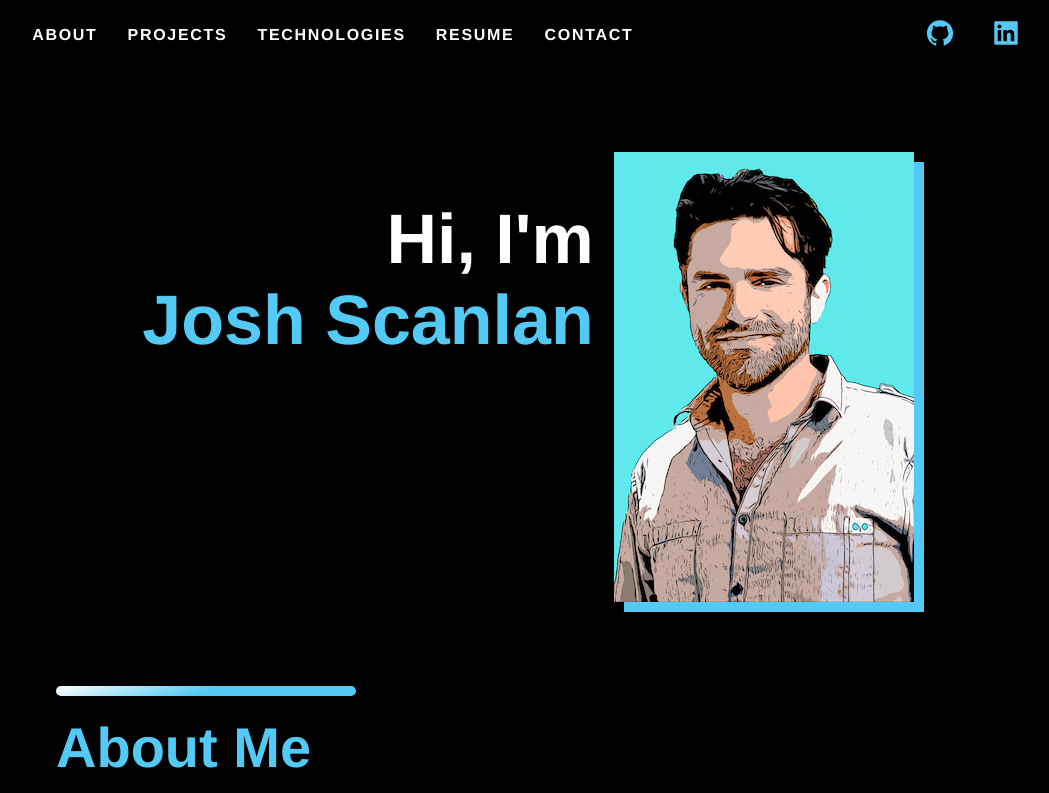
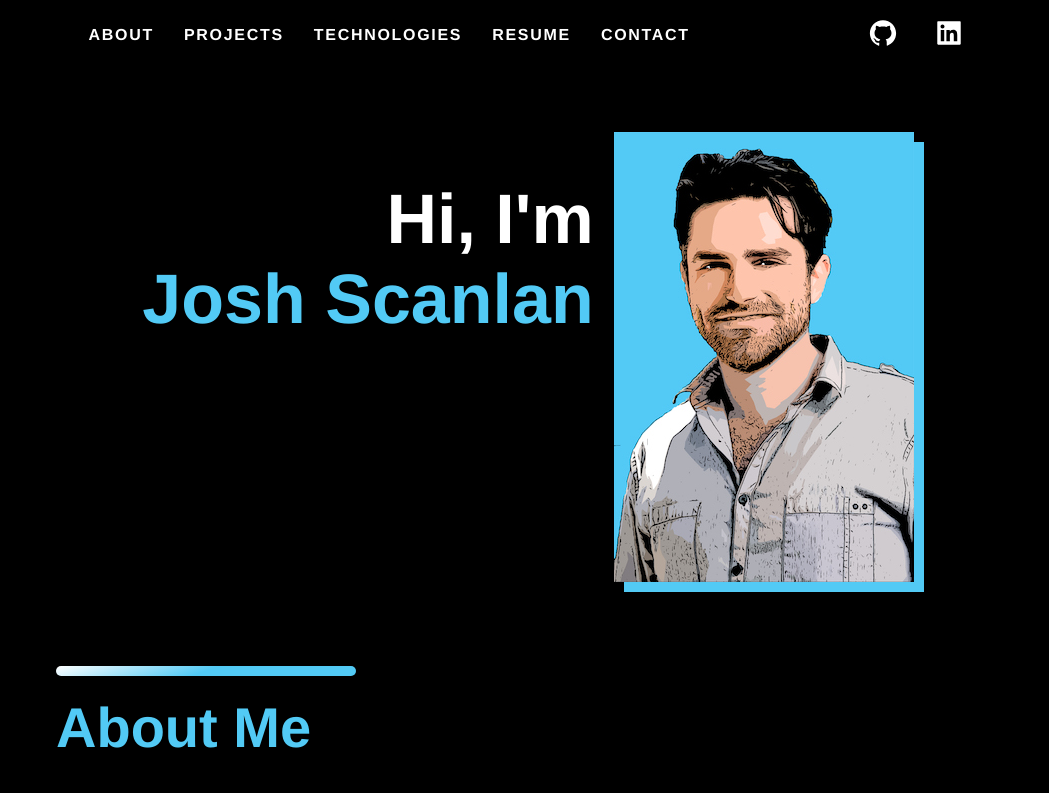
Before and after one commit to joshuascan/personal-portfolio, a Next.js app: page / in a window 1280 px wide. Shown: the top 793 px of the page, without its empty margins (112-1161 px from the left). Built offline with nearby package versions, Linux system fonts and the light colour scheme.

Commit message:
adds updated profile pic

```diff
--- a/src/components/Header/HeaderStyles.js
+++ b/src/components/Header/HeaderStyles.js
@@ -2,9 +2,15 @@ import styled from "styled-components";
 
 export const HeaderWrapper = styled.div`
   display: flex;
-  justify-content: space-around;
+  justify-content: space-evenly;
   align-items: center;
-  margin-bottom: 5rem;
+  position: fixed;
+  left: 0;
+  right: 0;
+  margin: auto;
+  width: 1200px;
+  z-index: 100;
+  background: ${(props) => props.theme.colors.background};
 `;
 
 export const NavContainer = styled.div`
@@ -25,7 +31,7 @@ export const NavLink = styled.a`
       ? props.theme.colors.primary
       : props.theme.colors.secondary};
   text-transform: uppercase;
-  transition: 0.5s ease;
+  transition: 0.3s ease;
   &:hover {
     opacity: 0.65;
     cursor: pointer;
@@ -34,10 +40,9 @@ export const NavLink = styled.a`
 
 export const SocialIcons = styled.a`
   margin: 1.8rem;
-  color: ${(props) => props.theme.colors.primary};
-  transition: 0.5s ease;
+  color: ${(props) => props.theme.colors.secondary};
+  transition: 0.3s ease;
   &:hover {
     opacity: 0.65;
-    transform: scale(1.3);
   }
 `;
--- a/src/components/Hero/Hero.js
+++ b/src/components/Hero/Hero.js
@@ -1,16 +1,18 @@
 import Image from "next/image";
 import { Section } from "../../styles/GlobalComponents";
 import {
+  HeroWrapper,
   LeftSection,
   Name,
   RightSection,
   ImageContainer,
   HeroText,
 } from "./HeroStyles";
-import headshot from "../../../public/images/josh_cartoony.jpg";
+import headshot from "../../../public/images/profile_pic.jpeg";
 
 const Hero = () => {
   return (
+    <HeroWrapper>
       <Section row center>
         <LeftSection>
           <HeroText>
@@ -24,6 +26,7 @@ const Hero = () => {
           </ImageContainer>
         </RightSection>
       </Section>
+    </HeroWrapper>
   );
 };
 
--- a/src/components/Hero/HeroStyles.js
+++ b/src/components/Hero/HeroStyles.js
@@ -1,4 +1,8 @@
 import styled from "styled-components";
+
+export const HeroWrapper = styled.div`
+  padding-top: 10rem;
+`;
 
 export const LeftSection = styled.div`
   text-align: right;
```
Also changed, not shown: public/images/josh_cartoony.jpg (deleted), public/images/profile_pic.jpeg (added). Lines whose indentation alone changed are shown as unchanged.
